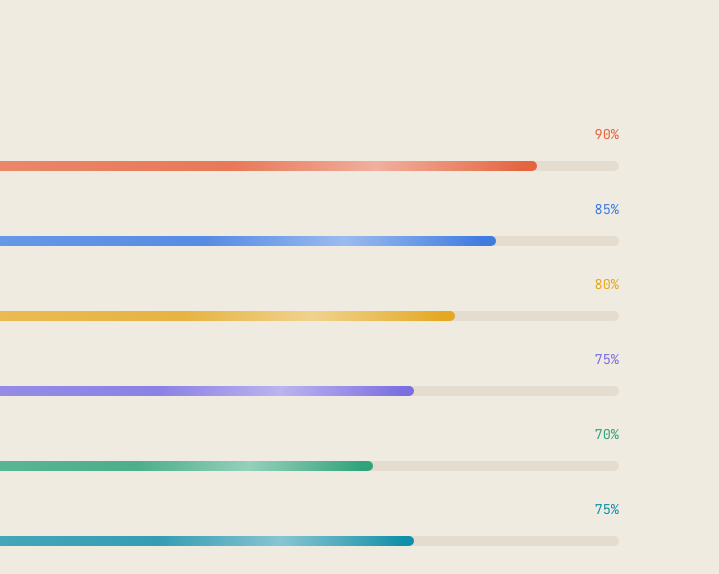
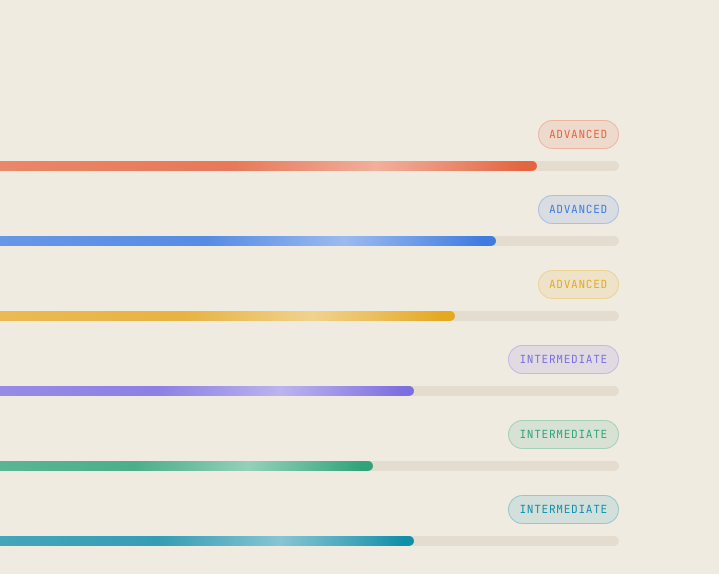
Before and after one commit to marlrdr/marlrdr.github.io, a plain HTML site: page index.html in a window 1280 px wide. Shown: the part 1440-2014 px from the top of the page, 561-1280 px from the left. Drawn offline with nearby package versions, Linux system fonts and the light colour scheme; animation ran at ten frames a second.

Commit message:
Replace skill percentages with level labels
Show Advanced / Intermediate pills that fade in with each bar
instead of counting-up percentages.

Co-Authored-By: Claude Opus 5.5 <noreply@anthropic.com>
Claude-Session: https://claude.ai/code/session_01WUnnczE8ZpoW9Ar2MG6rqb

```diff
--- a/index.html
+++ b/index.html
@@ -184,30 +184,30 @@
           </div>
           <div>
             <h3 class="label skills-sub">Languages &amp; Database</h3>
-            <!-- Edit --level to change a percentage, --c to change the bar color -->
+            <!-- Edit --level for the bar length, --c for the color, and the .lvl text (Advanced / Intermediate / Beginner) -->
             <div class="skill-bars">
               <div class="bar" style="--level: 90; --c: #e4643f">
-                <div class="bar-top"><span class="bar-name"><i class="sk-ico devicon-html5-plain" aria-hidden="true"></i>HTML <em>Frontend</em></span><span class="pct">90%</span></div>
+                <div class="bar-top"><span class="bar-name"><i class="sk-ico devicon-html5-plain" aria-hidden="true"></i>HTML <em>Frontend</em></span><span class="lvl">Advanced</span></div>
                 <div class="bar-track"><div class="fill"></div></div>
               </div>
               <div class="bar" style="--level: 85; --c: #3d7be0">
-                <div class="bar-top"><span class="bar-name"><i class="sk-ico devicon-css3-plain" aria-hidden="true"></i>CSS <em>Frontend</em></span><span class="pct">85%</span></div>
+                <div class="bar-top"><span class="bar-name"><i class="sk-ico devicon-css3-plain" aria-hidden="true"></i>CSS <em>Frontend</em></span><span class="lvl">Advanced</span></div>
                 <div class="bar-track"><div class="fill"></div></div>
               </div>
               <div class="bar" style="--level: 80; --c: #e3a91f">
-                <div class="bar-top"><span class="bar-name"><i class="sk-ico devicon-javascript-plain" aria-hidden="true"></i>JavaScript <em>Frontend</em></span><span class="pct">80%</span></div>
+                <div class="bar-top"><span class="bar-name"><i class="sk-ico devicon-javascript-plain" aria-hidden="true"></i>JavaScript <em>Frontend</em></span><span class="lvl">Advanced</span></div>
                 <div class="bar-track"><div class="fill"></div></div>
               </div>
               <div class="bar" style="--level: 75; --c: #7b6ee0">
-                <div class="bar-top"><span class="bar-name"><i class="sk-ico devicon-php-plain" aria-hidden="true"></i>PHP <em>Backend</em></span><span class="pct">75%</span></div>
+                <div class="bar-top"><span class="bar-name"><i class="sk-ico devicon-php-plain" aria-hidden="true"></i>PHP <em>Backend</em></span><span class="lvl">Intermediate</span></div>
                 <div class="bar-track"><div class="fill"></div></div>
               </div>
               <div class="bar" style="--level: 70; --c: #2fa37a">
-                <div class="bar-top"><span class="bar-name"><i class="sk-ico devicon-python-plain" aria-hidden="true"></i>Python <em>Backend</em></span><span class="pct">70%</span></div>
+                <div class="bar-top"><span class="bar-name"><i class="sk-ico devicon-python-plain" aria-hidden="true"></i>Python <em>Backend</em></span><span class="lvl">Intermediate</span></div>
                 <div class="bar-track"><div class="fill"></div></div>
               </div>
               <div class="bar" style="--level: 75; --c: #0f8fa8">
-                <div class="bar-top"><span class="bar-name"><i class="sk-ico devicon-mysql-plain" aria-hidden="true"></i>MySQL <em>Database</em></span><span class="pct">75%</span></div>
+                <div class="bar-top"><span class="bar-name"><i class="sk-ico devicon-mysql-plain" aria-hidden="true"></i>MySQL <em>Database</em></span><span class="lvl">Intermediate</span></div>
                 <div class="bar-track"><div class="fill"></div></div>
               </div>
             </div>
@@ -562,7 +562,6 @@
             if (!entry.isIntersecting) return;
             const el = entry.target;
             el.classList.add("in");
-            if (el.classList.contains("bar")) countUp(el);
             io.unobserve(el);
             // Drop the reveal timing afterwards so hover effects stay snappy
             el.addEventListener("transitionend", function done(ev) {
@@ -592,26 +591,6 @@
         { rootMargin: "-45% 0px -50% 0px" },
       );
       document.querySelectorAll("main section[id]").forEach((s) => navIo.observe(s));
-
-      // Skill bar percentage counts up while the bar fills
-      document.querySelectorAll(".bar .pct").forEach((pct) => {
-        pct.dataset.level = parseInt(pct.textContent, 10);
-        pct.textContent = "0%";
-      });
-      function countUp(bar) {
-        const pct = bar.querySelector(".pct");
-        const target = Number(pct.dataset.level);
-        const delay = parseInt(bar.style.getPropertyValue("--d"), 10) || 0;
-        const duration = reduceMotion ? 1 : 1600;
-        setTimeout(() => {
-          const start = performance.now();
-          (function step(now) {
-            const t = Math.min(1, Math.max(0, now - start) / duration);
-            pct.textContent = Math.round((1 - Math.pow(1 - t, 3)) * target) + "%";
-            if (t < 1) requestAnimationFrame(step);
-          })(start);
-        }, reduceMotion ? 0 : delay + 200);
-      }
 
       // Floating portrait tilts toward the mouse; robot eyes follow it
       const portrait = document.getElementById("portrait");
--- a/style.css
+++ b/style.css
@@ -1120,6 +1120,28 @@ header.hide {
   transition-delay: 0s;
 }
 
+/* Level label (Advanced / Intermediate) instead of a percentage */
+.lvl {
+  font-family: var(--mono);
+  font-size: 0.7rem;
+  letter-spacing: 0.06em;
+  text-transform: uppercase;
+  color: var(--c);
+  background: color-mix(in srgb, var(--c) 12%, transparent);
+  border: 1px solid color-mix(in srgb, var(--c) 30%, transparent);
+  border-radius: 999px;
+  padding: 4px 10px;
+  white-space: nowrap;
+  transition:
+    opacity 0.6s var(--ease),
+    transform 0.6s var(--ease);
+  transition-delay: calc(var(--d, 0ms) + 0.9s);
+}
+.js .bar:not(.in) .lvl {
+  opacity: 0;
+  transform: translateX(8px);
+}
+
 /* Tools chips */
 .chips li {
   display: inline-flex;
@@ -1149,6 +1171,7 @@ header.hide {
 
 @media (prefers-reduced-motion: reduce) {
   .sk-ico,
+  .lvl,
   .chips li i {
     transition: none;
   }
```
